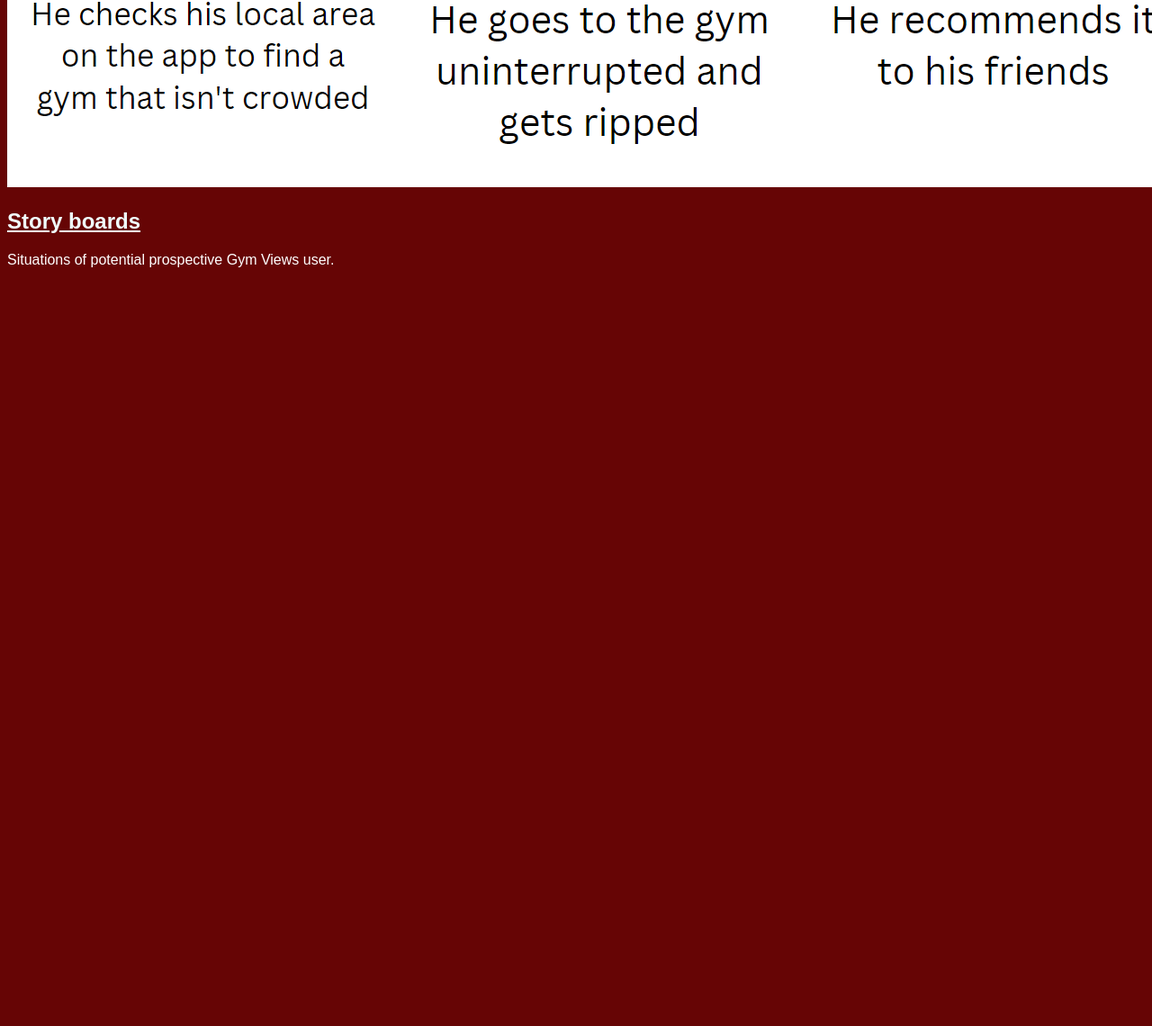
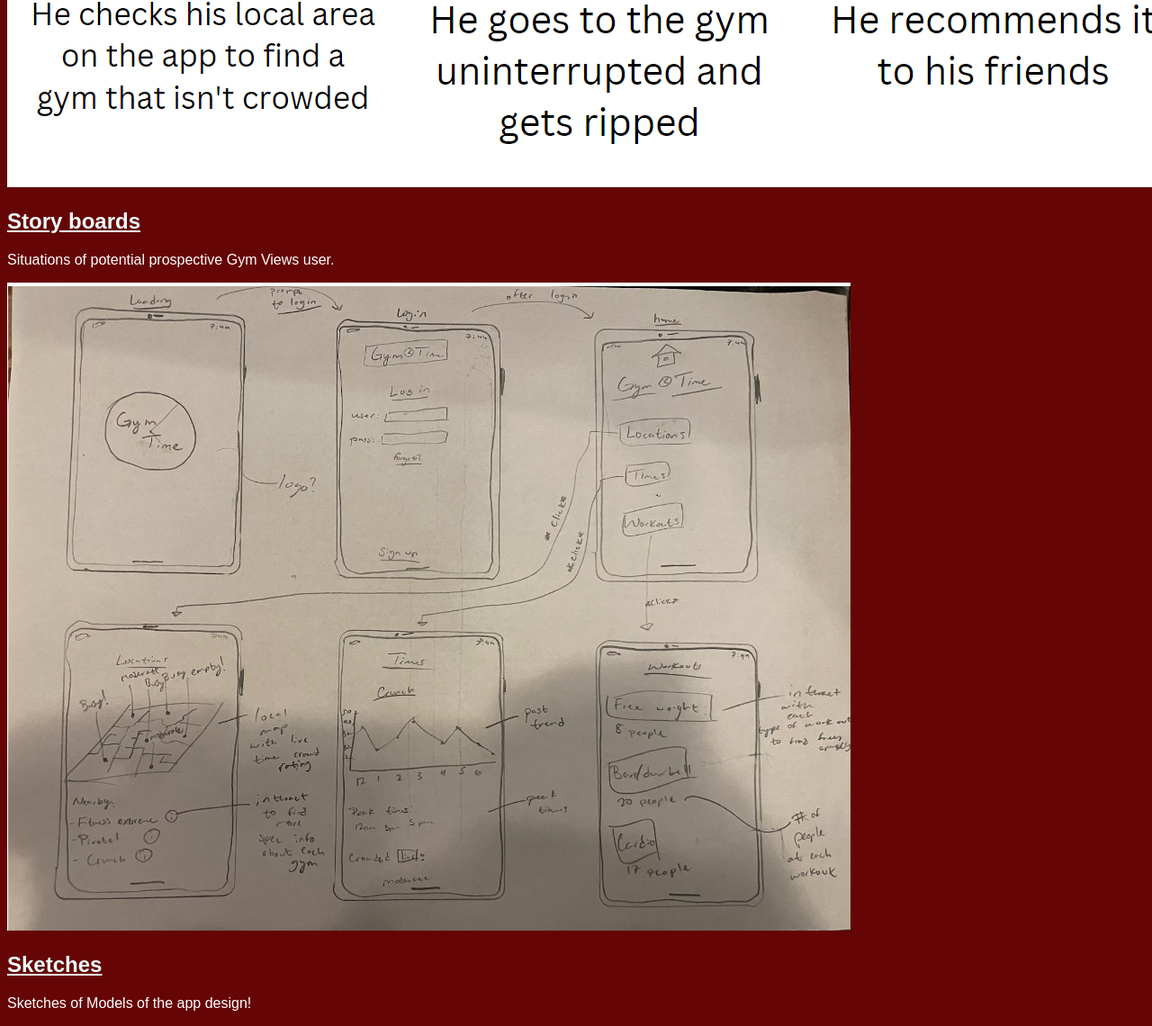
Before and after one commit to almartinez2204/almartinez2204.github.io, a plain HTML site: page index.html in a window 1280 px wide. Shown: the part 2310-3450 px from the top of the page at 90% size. Before the commit the page ends 2624 px from the top, so only its background shows below. Drawn offline with Linux system fonts and the light colour scheme.

Commit message:
Add files via upload

```diff
--- a/index.html
+++ b/index.html
@@ -47,5 +47,15 @@
        </p>
      </section>
 </section>
+<!-- Sketch Assignment-->
+<section class="assignment">
+    <a href= "files/CSCE 190 Sketches.pdf"><image src="images/SKETCH.PNG"></a>
+    <section class="ass-details">
+        <a href="files/CSCE 190 Sketches.pdf"><h2>Sketches</h2></a>
+        <p>
+            Sketches of Models of the app design!
+       </p>
+     </section>
+</section>
     </body>
 </html>
```
Also changed, not shown: images/SKETCH.PNG (added), 1 other file.
